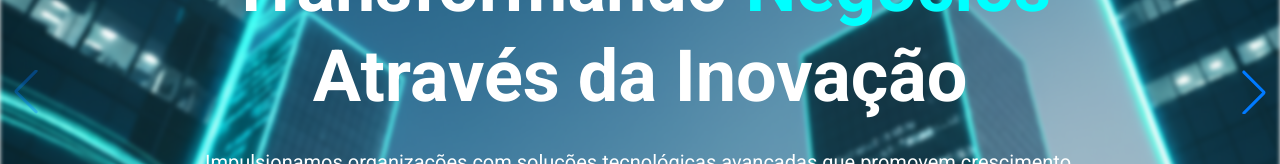
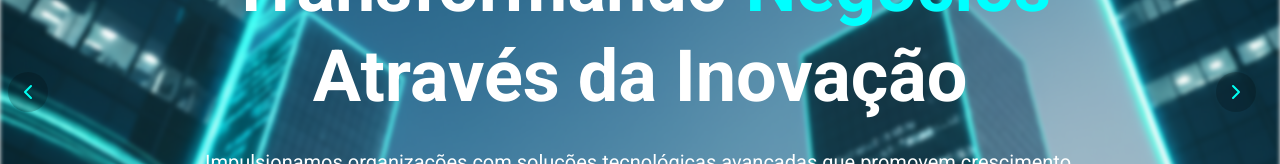
Before and after one commit to Cerasos/cerasos-frontend, a Next.js app: page / in a window 1280 px wide. Shown: the part 308-472 px from the top of the page. Built offline with nearby package versions, Linux system fonts and the light colour scheme.

Commit message:
style: Changes nav buttons

```diff
--- a/src/components/hero/index.tsx
+++ b/src/components/hero/index.tsx
@@ -1,13 +1,14 @@
 "use client";
-import { ArrowDown } from "lucide-react";
+import { ArrowDown, ChevronLeft, ChevronRight } from "lucide-react";
 
 import { Swiper, SwiperSlide } from "swiper/react";
 
 // Import Swiper styles
+import "../../app/globals.css";
 import "swiper/css";
 import "swiper/css/navigation";
-import { Scrollbar, Navigation } from "swiper/modules";
-import "swiper/css/scrollbar";
+import "swiper/css/pagination";
+import { Navigation, Pagination } from "swiper/modules";
 
 export function Hero() {
   const scrollToServices = () => {
@@ -20,15 +21,27 @@ export function Hero() {
 
   return (
     <section className="relative h-screen w-screen overflow-hidden">
+      <button className="custom-prev absolute  left-2 top-1/2 z-10 -translate-y-1/2 bg-black/20 p-2 rounded-full hover:bg-black/50 cursor-pointer duration-300 transition-transform">
+        <ChevronLeft className="text-primary w-6 h-6" />
+      </button>
+      <button className="custom-next absolute  right-6 top-1/2 z-10 -translate-y-1/2 bg-black/20 p-2 rounded-full hover:bg-black/50 cursor-pointer duration-300 transition-transform">
+        <ChevronRight className="text-primary w-6 h-6" />
+      </button>
+      <div className="custom-pagination absolute bottom-2 flex gap-2" />
       <Swiper
         className="relative flex flex-col min-h-screen h-screen max-h-screen items-center justify-center px-4 py-20 overflow-hidden"
         slidesPerView={1}
         spaceBetween={50}
-        scrollbar={{
-          hide: true,
+        loop
+        pagination={{
+          el: ".custom-pagination",
+          clickable: true,
         }}
-        navigation={{ enabled: true }}
-        modules={[Navigation, Scrollbar]}
+        navigation={{
+          prevEl: ".custom-prev",
+          nextEl: ".custom-next",
+        }}
+        modules={[Navigation, Pagination]}
       >
         <SwiperSlide className="max-h-screen h-screen w-full flex flex-col relative items-center justify-center px-4 py-20 overflow-hidden">
           <div className="overflow-hidden bg-[url('/assets/bg.png')] bg-radial from-background to-muted absolute inset-0 max-w-screen bg-cover bg-bottom blur-[2px] overflow-hidden" />
```
Also changed, not shown: src/app/globals.css (+21 -1 lines).
